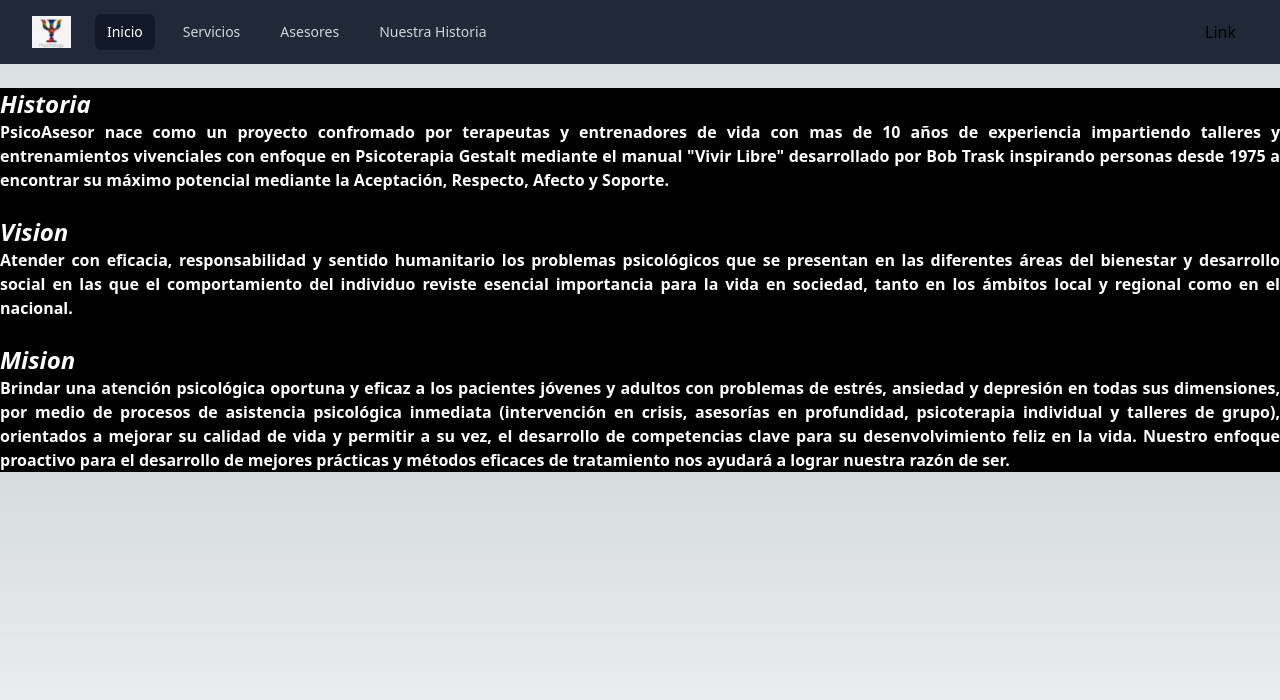
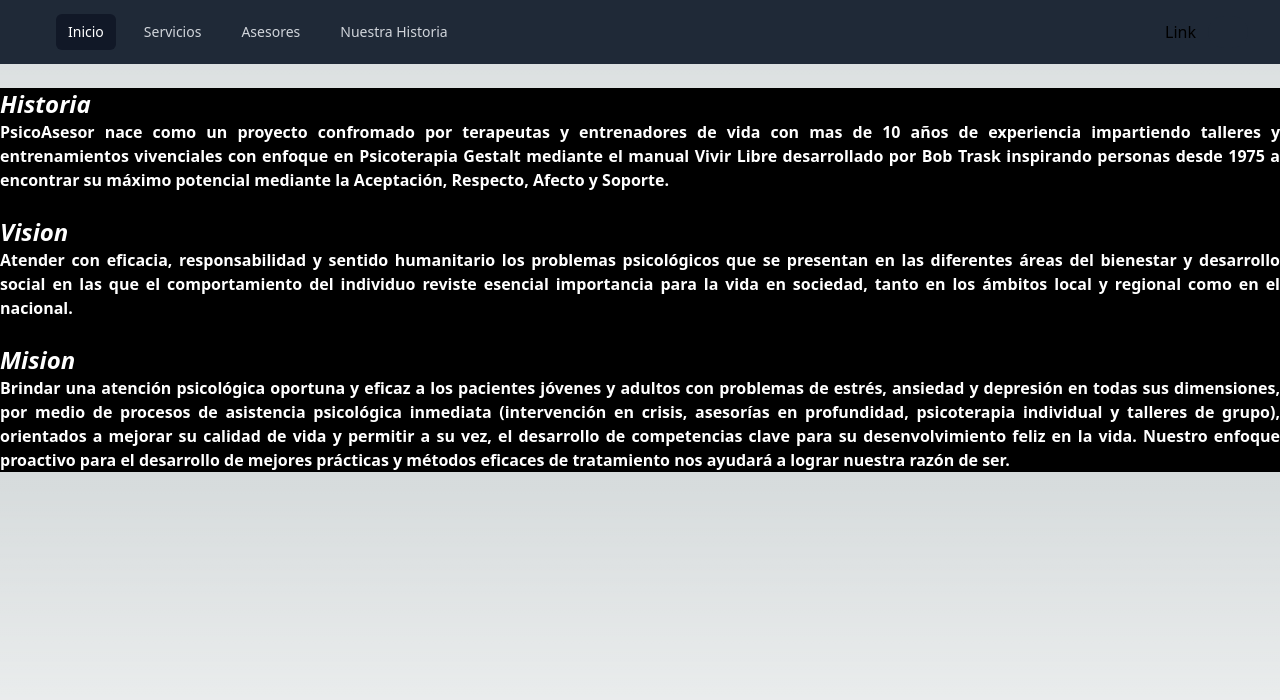
Before and after one commit to GABOIESFH/serlibreiie, a Next.js app: page /acerca in a window 1280 px wide. Shown: the top 700 px of the page. Built offline with nearby package versions, Linux system fonts and the light colour scheme.

Commit message:
Replacing img for Image

```diff
--- a/components/NavBar.js
+++ b/components/NavBar.js
@@ -2,6 +2,7 @@
 import { Disclosure, Menu, Transition } from '@headlessui/react'
 import { Bars3Icon, BellIcon, XMarkIcon } from '@heroicons/react/24/outline'
 import Link from 'next/link';
+import Image from 'next/image';
 
 const navigation = [
   { name: 'Inicio', href: '/', current: true },
@@ -36,7 +37,7 @@
               </div>
               <div className="flex flex-1 items-center justify-center sm:items-stretch sm:justify-start">
                 <div className="flex flex-shrink-0 items-center">
-                  <img
+                  <image
                     className="h-8 w-auto"
                     src="/images/Psico_logo.png"
                     alt="Psico_Logo"
@@ -78,12 +79,12 @@
                     <Menu.Button className="relative flex rounded-full bg-gray-800 text-sm focus:outline-none focus:ring-2 focus:ring-white focus:ring-offset-2 focus:ring-offset-gray-800">
                       <span className="absolute -inset-1.5" />
                       <span className="sr-only">Open user menu</span>
-                      {/* <img
+                      <image
                         className="h-8 w-10 rounded-full"
                         src="/images/Whats_logo.svg"
                         // href="https://api.whatsapp.com/send?phone=526142202743&text=Hola,%20estoy%20interesado%20en%20conocer%20m%C3%A1s%20de%20sus%20servicios,%20me%20gustar%C3%ADa%20que%20me%20contacten."
                         alt=""
-                      /> */}
+                      />
                     </Menu.Button>
                   </div>
                   <Transition
--- a/pages/acerca.js
+++ b/pages/acerca.js
@@ -8,7 +8,7 @@
 
 
         <h2 className='mt-6 text-2xl italic font-bold text-white'>Historia</h2>
-        <p className='text-base not-italic font-semibold text-white text-justify'>PsicoAsesor nace como un proyecto confromado por terapeutas y entrenadores de vida con mas de 10 años de experiencia impartiendo talleres y entrenamientos vivenciales con enfoque en Psicoterapia Gestalt mediante el manual "Vivir Libre" desarrollado por Bob Trask inspirando personas desde 1975 a encontrar su máximo potencial mediante la Aceptación, Respecto, Afecto y Soporte.</p>
+        <p className='text-base not-italic font-semibold text-white text-justify'>PsicoAsesor nace como un proyecto confromado por terapeutas y entrenadores de vida con mas de 10 años de experiencia impartiendo talleres y entrenamientos vivenciales con enfoque en Psicoterapia Gestalt mediante el manual Vivir Libre desarrollado por Bob Trask inspirando personas desde 1975 a encontrar su máximo potencial mediante la Aceptación, Respecto, Afecto y Soporte.</p>
 
         <h2 className='mt-6 text-2xl italic font-bold text-white'>Vision</h2>
         <p className='text-base not-italic font-semibold text-white text-justify'>Atender con eficacia, responsabilidad y sentido humanitario los problemas psicológicos que se presentan en las diferentes áreas del bienestar y desarrollo social en las que el comportamiento del individuo reviste esencial importancia para la vida en sociedad, tanto en los ámbitos local y regional como en el nacional.</p>
```
